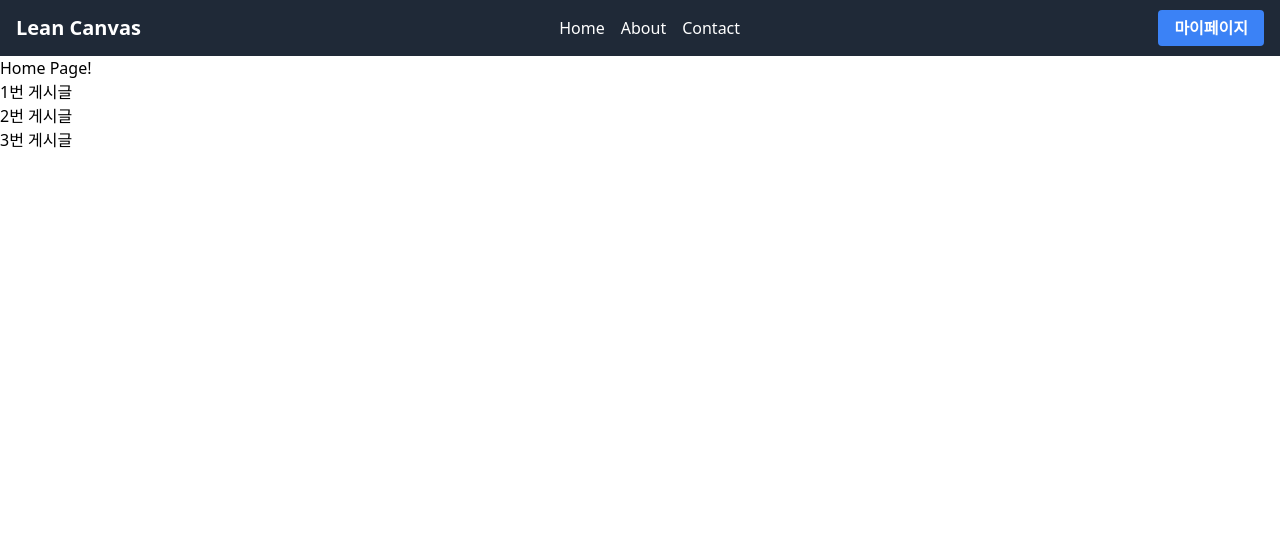
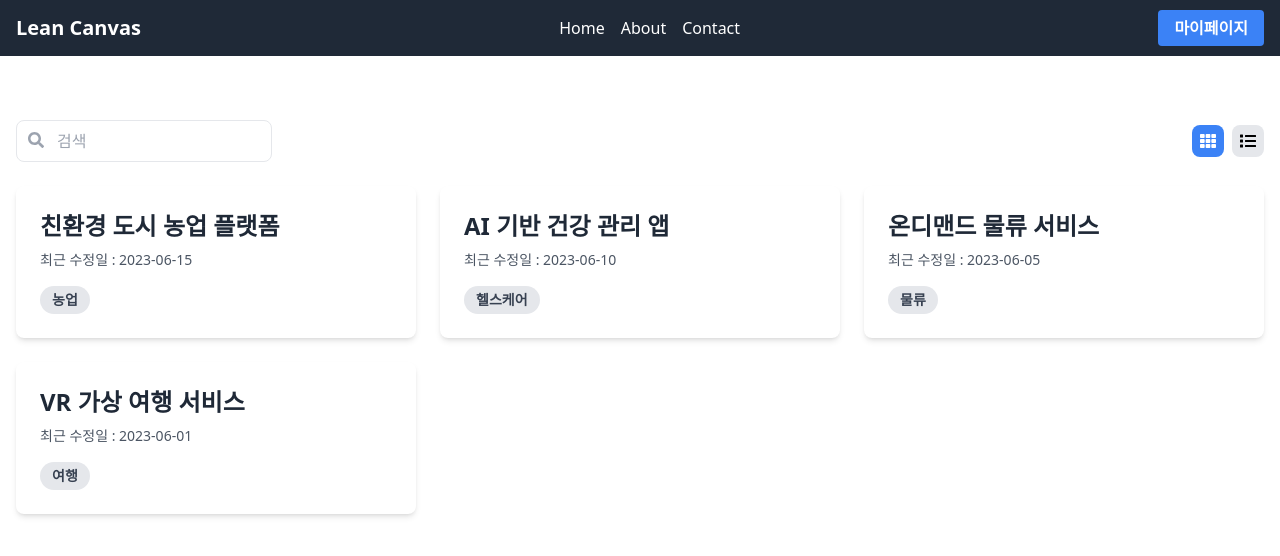
Before and after one commit to noh1oo1/lean-canvas-react, a React (Vite) app: page / in a window 1280 px wide. Shown: the top 556 px of the page. Built offline with nearby package versions, Linux system fonts and the light colour scheme.

Commit message:
feat: 린캔버스 목록 UI 구현

```diff
--- a/src/pages/Home.jsx
+++ b/src/pages/Home.jsx
@@ -1,20 +1,105 @@
+import { useState } from 'react';
 import { Link } from 'react-router-dom';
+import { FaSearch, FaList, FaTh } from 'react-icons/fa';
 
 function Home() {
+  const [searchText, setSearchText] = useState('');
+  const [isGridView, setIsGridView] = useState(true);
+
+  const dummyData = [
+    {
+      id: 1,
+      title: '친환경 도시 농업 플랫폼',
+      lastModified: '2023-06-15',
+      category: '농업',
+    },
+    {
+      id: 2,
+      title: 'AI 기반 건강 관리 앱',
+      lastModified: '2023-06-10',
+      category: '헬스케어',
+    },
+    {
+      id: 3,
+      title: '온디맨드 물류 서비스',
+      lastModified: '2023-06-05',
+      category: '물류',
+    },
+    {
+      id: 4,
+      title: 'VR 가상 여행 서비스',
+      lastModified: '2023-06-01',
+      category: '여행',
+    },
+  ];
+
+  const filteredData = dummyData.filter(item =>
+    item.title.toLowerCase().includes(searchText.toLowerCase()),
+  );
+
   return (
-    <div>
-      Home Page!
-      <ul>
-        <li>
-          <Link to={`/canvases/1`}>1번 게시글</Link>
-        </li>
-        <li>
-          <Link to={`/canvases/2?keyword=canvas#helloworld`}>2번 게시글</Link>
-        </li>
-        <li>
-          <Link to={`/canvases/3`}>3번 게시글</Link>
-        </li>
-      </ul>
+    <div className="container mx-auto px-4 py-16">
+      <div className="mb-6 flex flex-col sm:flex-row items-center justify-between">
+        <div className="relative w-full sm:w-64 mb-4 sm:mb-0">
+          <input
+            type="text"
+            placeholder="검색"
+            className="w-full pl-10 pr-4 py-2 border rounded-lg focus:outline-none focus:ring-2 focus:ring-blue-500"
+            value={searchText}
+            onChange={e => setSearchText(e.target.value)}
+            aria-label="검색"
+          />
+          <FaSearch className="absolute left-3 top-3 text-gray-400" />
+        </div>
+
+        <div className="flex space-x-2">
+          <button
+            onClick={() => setIsGridView(true)}
+            className={`p-2 rounded-lg focus:outline-none focus:ring-2 focus:ring-blue-500 ${isGridView ? 'bg-blue-500 text-white' : 'bg-gray-200'}`}
+            aria-label="Grid view"
+          >
+            <FaTh />
+          </button>
+          <button
+            onClick={() => setIsGridView(false)}
+            className={`p-2 rounded-lg focus:outline-none focus:ring-2 focus:ring-blue-500 ${!isGridView ? 'bg-blue-500 text-white' : 'bg-gray-200'} `}
+            aria-label="List view"
+          >
+            <FaList />
+          </button>
+        </div>
+      </div>
+      {filteredData.length === 0 ? (
+        <div className="text-center py-10">
+          <p className="text-xl text-gray-600">
+            {searchText ? '검색 결과가 없습니다' : '목록이 없습니다'}
+          </p>
+        </div>
+      ) : (
+        <div
+          className={`grid gap-6 ${isGridView ? 'sm:grid-cols-2 lg:grid-cols-3' : 'grid-cols-1'}`}
+        >
+          {filteredData.map(item => (
+            <Link
+              key={item.id}
+              className="bg-white rounded-lg shadow-md overflow-hidden transition-transform duration-300 hover:scale-105"
+              to={`/canvases/${item.id}`}
+            >
+              <div className="p-6">
+                <h2 className="text-2xl font-bold mb-2 text-gray-800">
+                  {item.title}
+                </h2>
+                <p className="text-sm text-gray-600 mb-4">
+                  최근 수정일 : {item.lastModified}
+                </p>
+                <span className="inline-block px-3 py-1 text-sm font-semibold text-gray-700 bg-gray-200 rounded-full">
+                  {item.category}
+                </span>
+              </div>
+            </Link>
+          ))}
+        </div>
+      )}
     </div>
   );
 }
```
